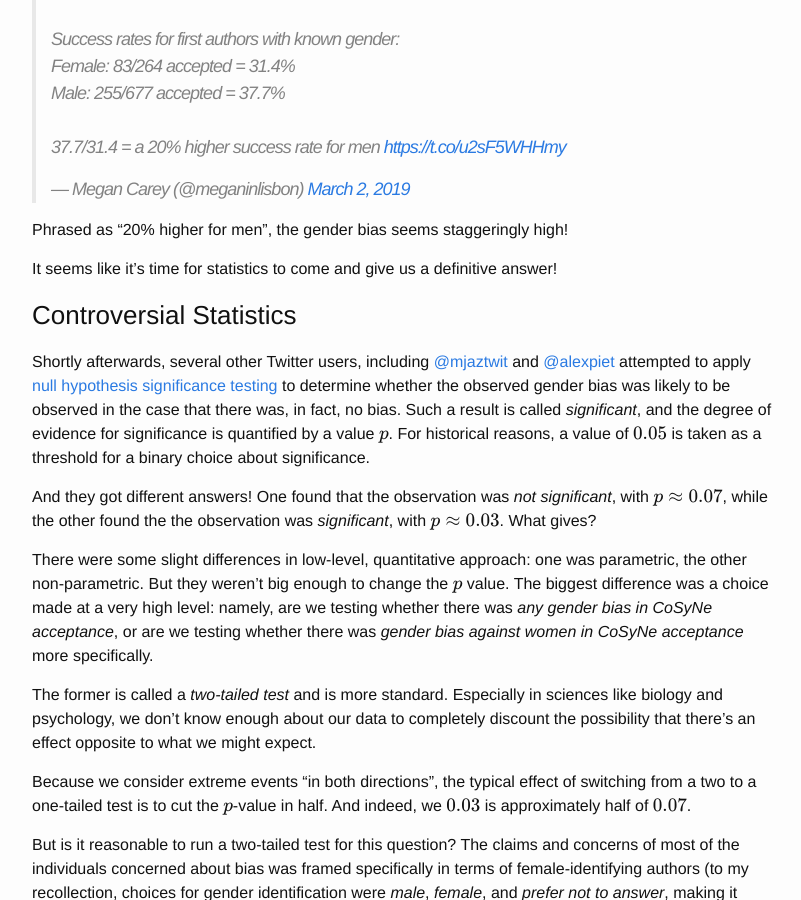
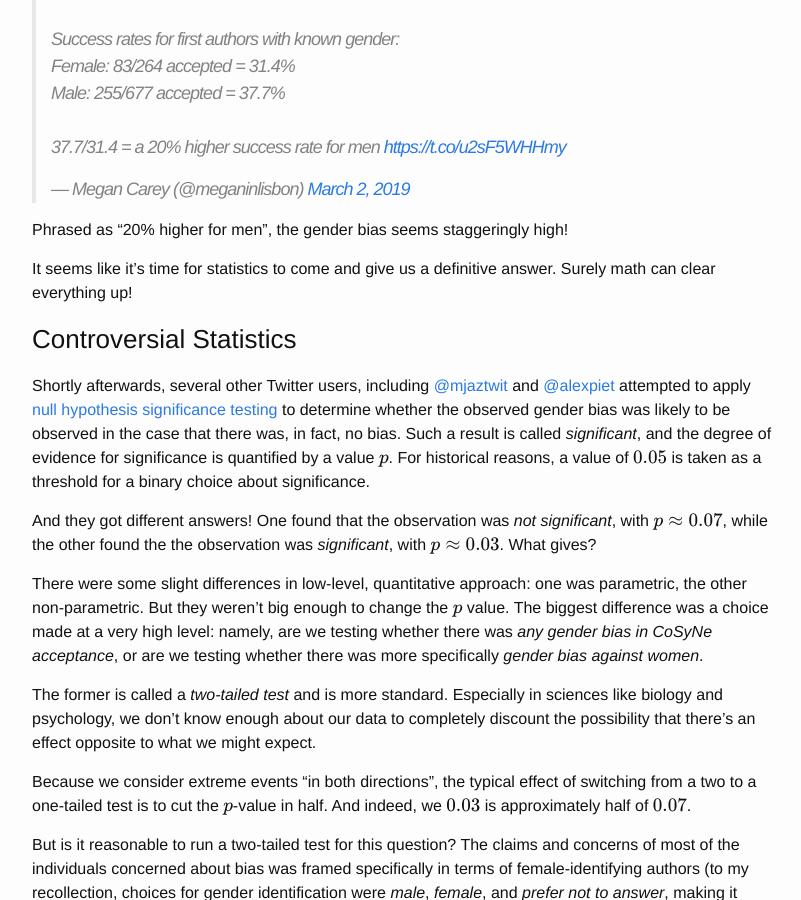
Before and after one commit to charlesfrye/charlesfrye.github.io, a Jekyll site: the page built from _posts/2019-03-06-cosyne19-gender-bias.markdown, in a window 1280 px wide and 900 px high, scrolled down 1492 px. Shown: the whole window, without its empty margins (238-1039 px from the left). Built offline with Jekyll 4.4.1, drawn with Linux system fonts in a browser that asks for light colours; formulas are drawn with MathJax 3; comment, search, counter and statistics services are not loaded.

Commit message:
small text changes

```diff
--- a/_posts/2019-03-06-cosyne19-gender-bias.markdown
+++ b/_posts/2019-03-06-cosyne19-gender-bias.markdown
@@ -58,7 +58,8 @@ in the following tweet:
 
 Phrased as "20% higher for men", the gender bias seems staggeringly high!
 
-It seems like it's time for statistics to come and give us a definitive answer!
+It seems like it's time for statistics to come and give us a definitive answer.
+Surely math can clear everything up!
 
 ### Controversial Statistics
 
@@ -86,7 +87,7 @@ one was parametric, the other non-parametric.
 But they weren't big enough to change the $$p$$ value.
 The biggest difference was a choice made at a very high level:
 namely, are we testing whether there was _any gender bias in CoSyNe acceptance_,
-or are we testing whether there was _gender bias against women in CoSyNe acceptance_ more specifically.
+or are we testing whether there was more specifically _gender bias against women_.
 
 The former is called a _two-tailed test_ and is more standard.
 Especially in sciences like biology and psychology,
```
